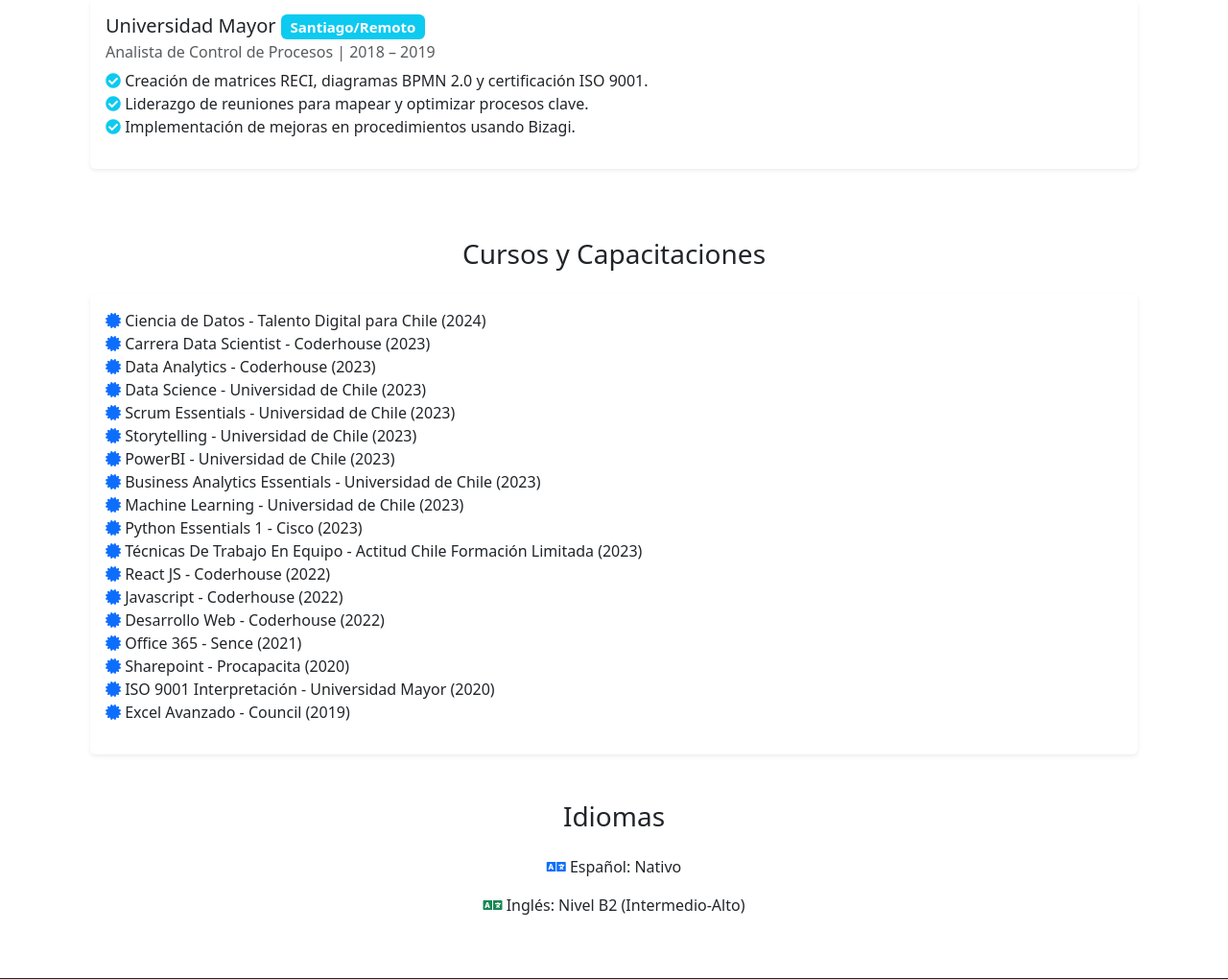
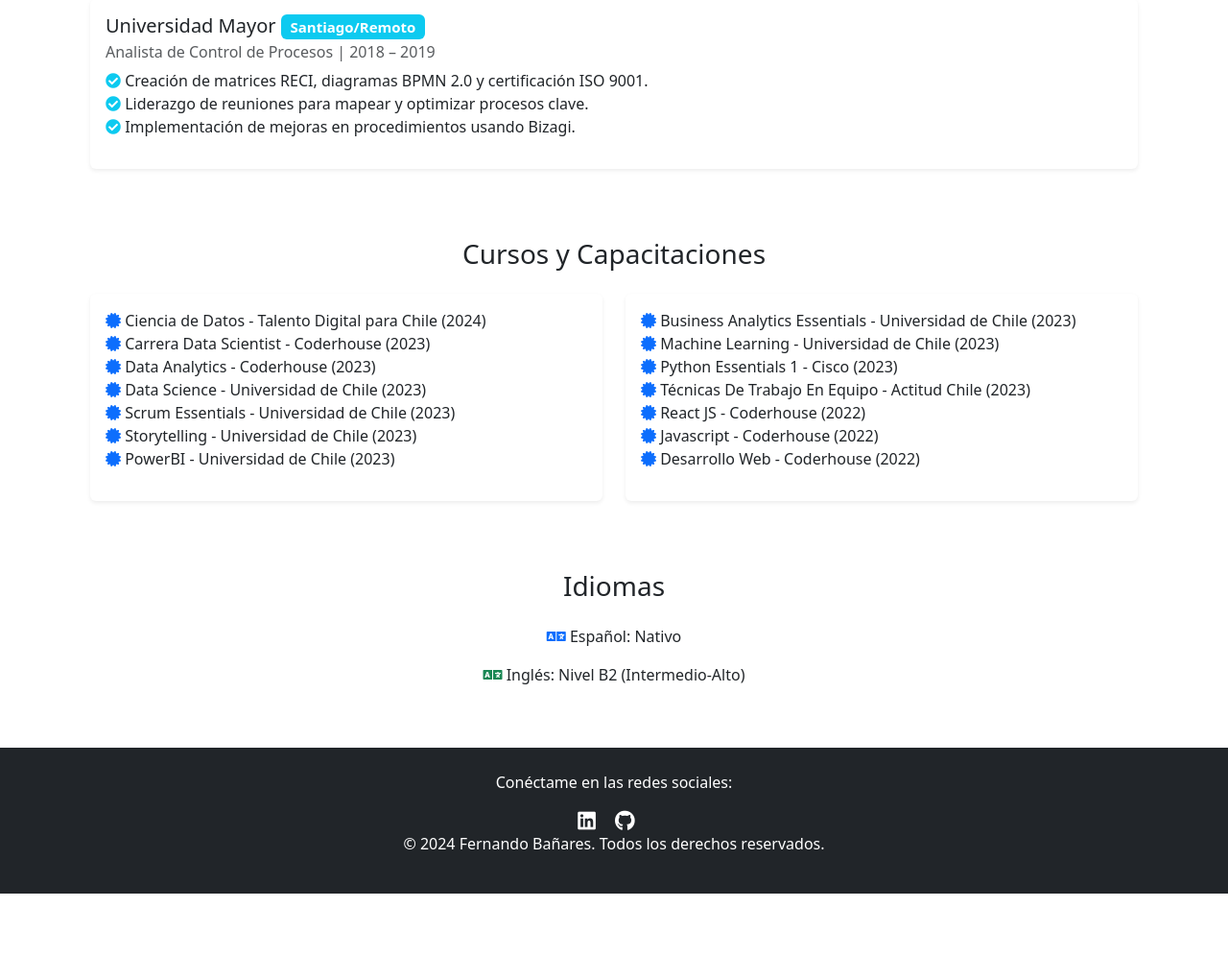
Before and after one commit to fernandobanares/portafolio1, a Django app: page /experiencia/ in a window 1280 px wide. Shown: the part 673-1693 px from the top of the page at 96% size. After the commit the page ends 1604 px from the top, so only its background shows below. Run offline with Django 5.2, Linux system fonts and the light colour scheme.

Commit message:
Se mejora aspecto visual de cursos

```diff
--- a/templates/experiencia.html
+++ b/templates/experiencia.html
@@ -7,7 +7,7 @@
     <!-- Sección de experiencia laboral -->
     <div class="row mb-5">
         <h2 class="h3 text-center mb-4">Experiencia Profesional</h2>
-        <!-- Experiencia 1 - McGroup -->
+        <!-- Experiencia 1 -->
         <div class="col-md-12 mb-4">
             <div class="card shadow-sm border-0">
                 <div class="card-body">
@@ -23,7 +23,7 @@
             </div>
         </div>
 
-        <!-- Experiencia 2 - Universidad Mayor (Data Analyst) -->
+        <!-- Experiencia 2 -->
         <div class="col-md-12 mb-4">
             <div class="card shadow-sm border-0">
                 <div class="card-body">
@@ -38,7 +38,7 @@
             </div>
         </div>
 
-        <!-- Experiencia 3 - Universidad Mayor (Analista de Control de Procesos) -->
+        <!-- Experiencia 3 -->
         <div class="col-md-12 mb-4">
             <div class="card shadow-sm border-0">
                 <div class="card-body">
@@ -57,8 +57,9 @@
     <!-- Sección de cursos y capacitaciones -->
     <div class="row mb-5">
         <h2 class="h3 text-center mb-4">Cursos y Capacitaciones</h2>
-        <div class="col-md-12">
-            <div class="card shadow-sm border-0">
+        <!-- Tarjeta 1 -->
+        <div class="col-md-6 mb-4">
+            <div class="card shadow-sm border-0 h-100">
                 <div class="card-body">
                     <ul class="list-unstyled">
                         <li><i class="fas fa-certificate text-primary"></i> Ciencia de Datos - Talento Digital para Chile (2024)</li>
@@ -68,17 +69,23 @@
                         <li><i class="fas fa-certificate text-primary"></i> Scrum Essentials - Universidad de Chile (2023)</li>
                         <li><i class="fas fa-certificate text-primary"></i> Storytelling - Universidad de Chile (2023)</li>
                         <li><i class="fas fa-certificate text-primary"></i> PowerBI - Universidad de Chile (2023)</li>
+                    </ul>
+                </div>
+            </div>
+        </div>
+
+        <!-- Tarjeta 2 -->
+        <div class="col-md-6 mb-4">
+            <div class="card shadow-sm border-0 h-100">
+                <div class="card-body">
+                    <ul class="list-unstyled">
                         <li><i class="fas fa-certificate text-primary"></i> Business Analytics Essentials - Universidad de Chile (2023)</li>
                         <li><i class="fas fa-certificate text-primary"></i> Machine Learning - Universidad de Chile (2023)</li>
                         <li><i class="fas fa-certificate text-primary"></i> Python Essentials 1 - Cisco (2023)</li>
-                        <li><i class="fas fa-certificate text-primary"></i> Técnicas De Trabajo En Equipo - Actitud Chile Formación Limitada (2023)</li>
+                        <li><i class="fas fa-certificate text-primary"></i> Técnicas De Trabajo En Equipo - Actitud Chile (2023)</li>
                         <li><i class="fas fa-certificate text-primary"></i> React JS - Coderhouse (2022)</li>
                         <li><i class="fas fa-certificate text-primary"></i> Javascript - Coderhouse (2022)</li>
                         <li><i class="fas fa-certificate text-primary"></i> Desarrollo Web - Coderhouse (2022)</li>
-                        <li><i class="fas fa-certificate text-primary"></i> Office 365 - Sence (2021)</li>
-                        <li><i class="fas fa-certificate text-primary"></i> Sharepoint - Procapacita (2020)</li>
-                        <li><i class="fas fa-certificate text-primary"></i> ISO 9001 Interpretación - Universidad Mayor (2020)</li>
-                        <li><i class="fas fa-certificate text-primary"></i> Excel Avanzado - Council (2019)</li>
                     </ul>
                 </div>
             </div>
```
